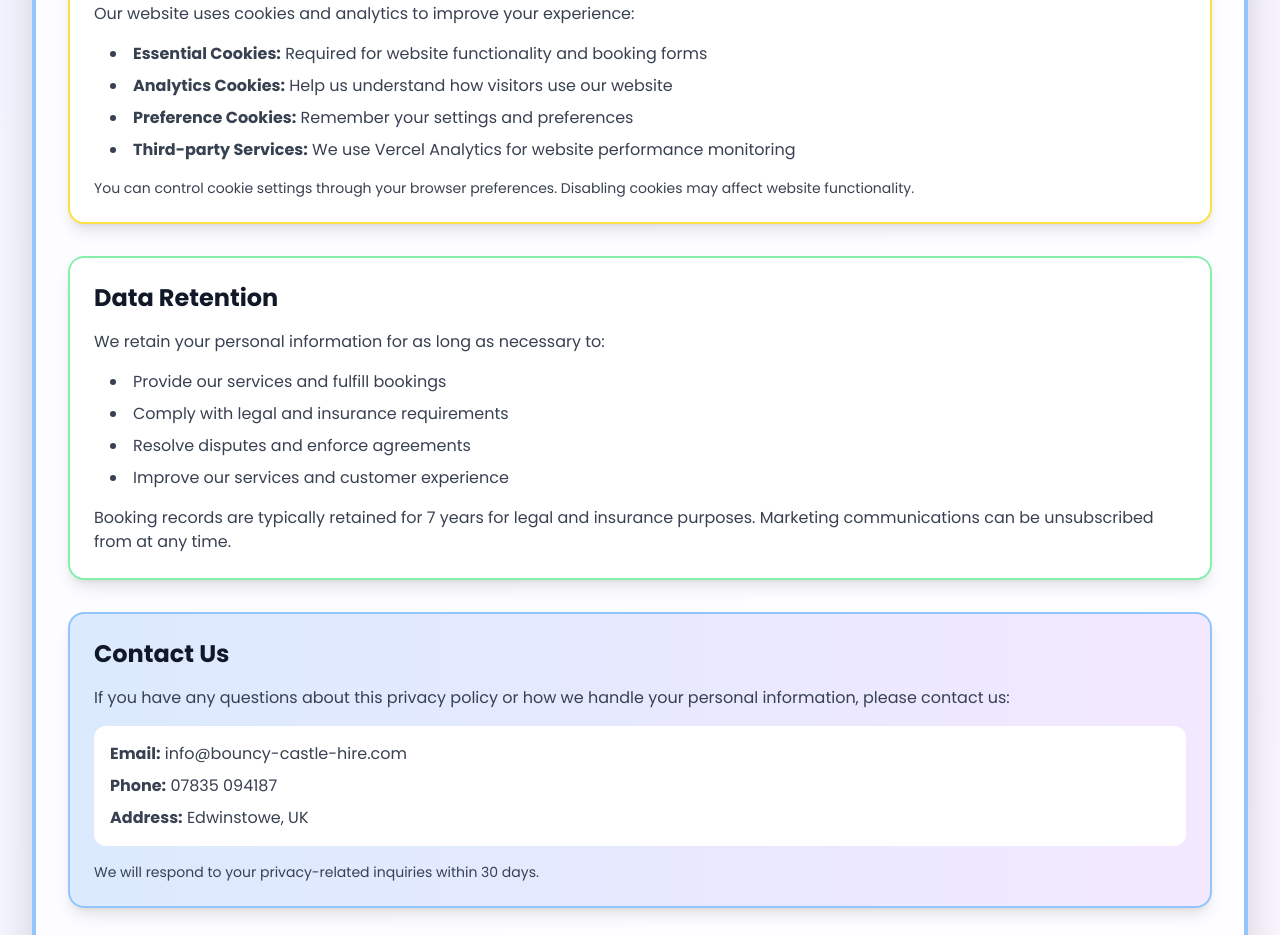
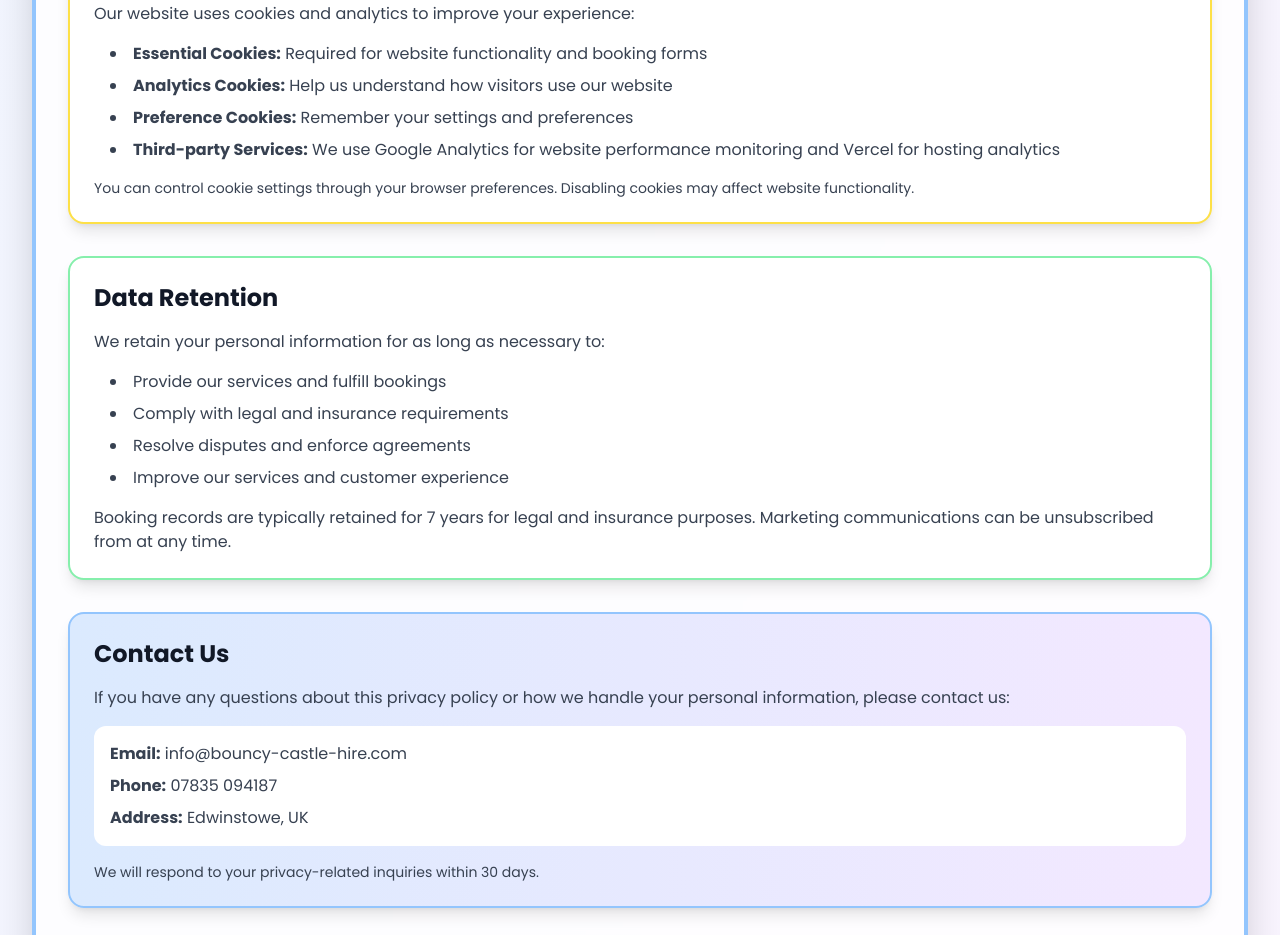
Before and after one commit to mattduff36/tands, a Next.js app: page /privacy in a window 1280 px wide. Shown: the part 2160-3095 px from the top of the page. Built offline with nearby package versions, Linux system fonts and the light colour scheme.

Commit message:
Remove Vercel branding and update privacy policy with accurate analytics info

```diff
--- a/src/app/admin/reports/page.tsx
+++ b/src/app/admin/reports/page.tsx
@@ -456,9 +456,6 @@ export default function AdminReports() {
               <CardTitle className="flex items-center">
                 <BarChart3 className="w-5 h-5 mr-2" />
                 Web Analytics
-                <span className="ml-2 px-2 py-1 text-xs bg-blue-100 text-blue-800 rounded-full">
-                  Powered by Vercel
-                </span>
               </CardTitle>
             </CardHeader>
             <CardContent>
--- a/src/app/privacy/page.tsx
+++ b/src/app/privacy/page.tsx
@@ -121,7 +121,7 @@ const PrivacyPage = () => {
                   <li><strong>Essential Cookies:</strong> Required for website functionality and booking forms</li>
                   <li><strong>Analytics Cookies:</strong> Help us understand how visitors use our website</li>
                   <li><strong>Preference Cookies:</strong> Remember your settings and preferences</li>
-                  <li><strong>Third-party Services:</strong> We use Vercel Analytics for website performance monitoring</li>
+                  <li><strong>Third-party Services:</strong> We use Google Analytics for website performance monitoring and Vercel for hosting analytics</li>
                 </ul>
                 <p className="mt-4 text-sm">
                   You can control cookie settings through your browser preferences. Disabling cookies may affect website functionality.
```
